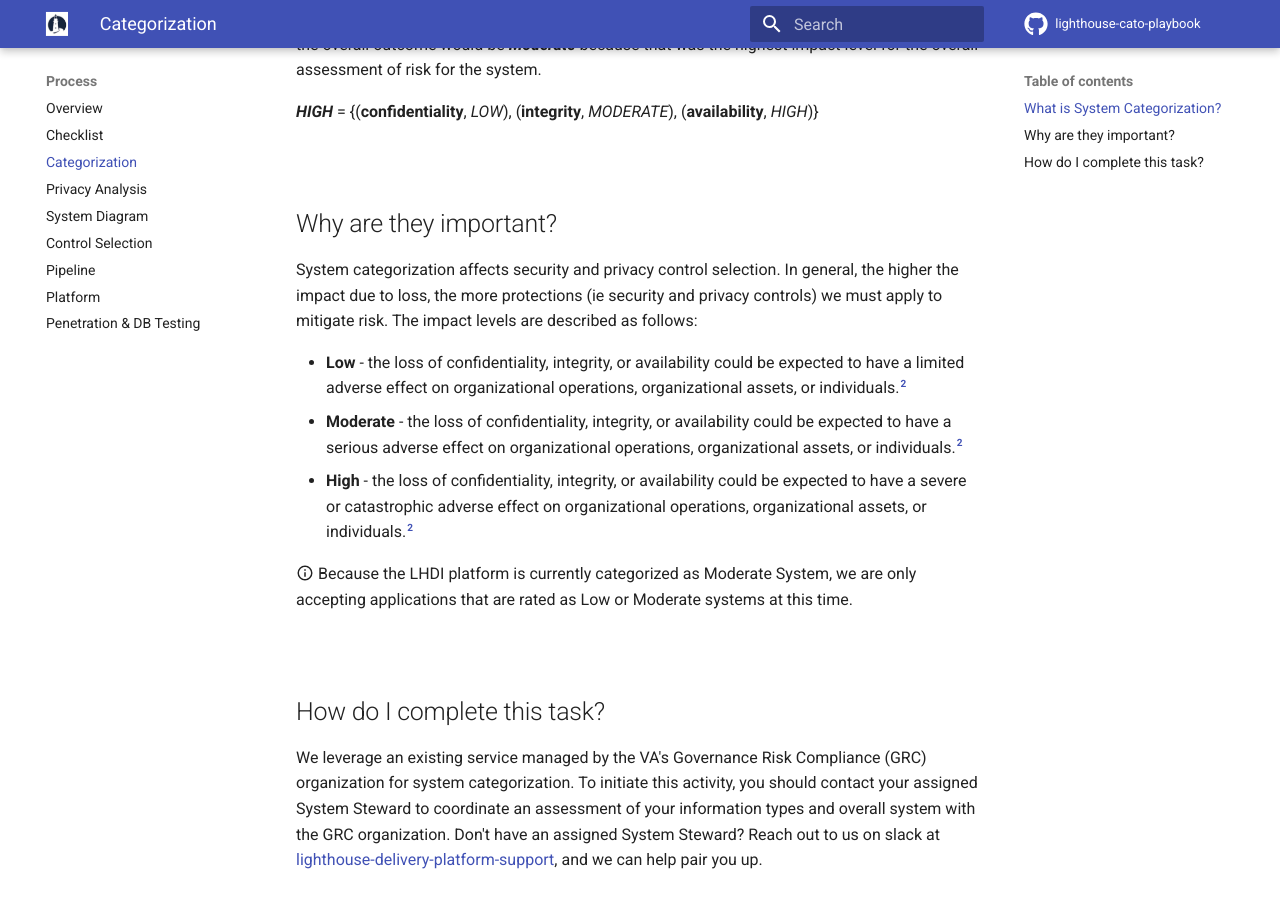
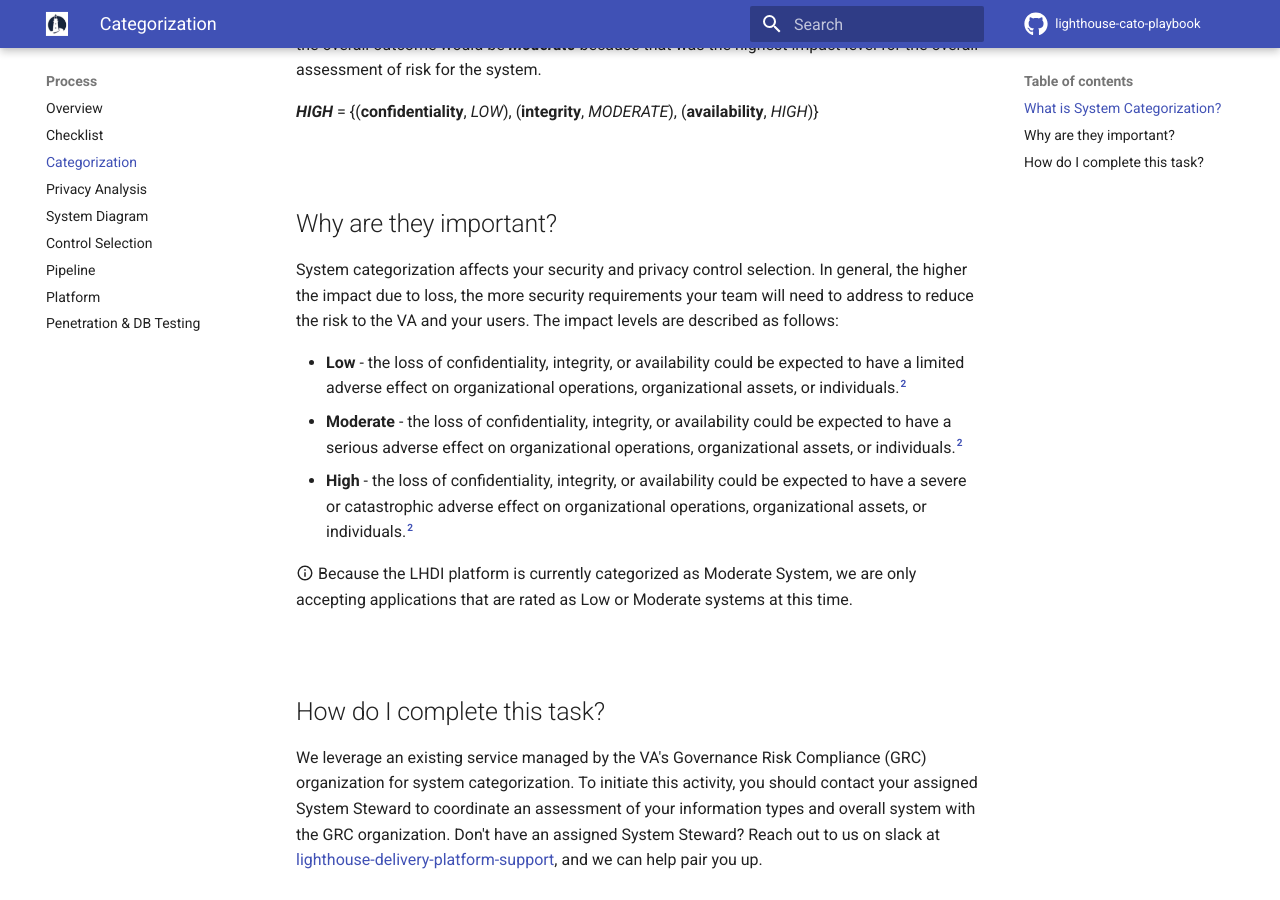
Before and after one commit to rise8-us/cato-playbook, an MkDocs documentation site: the page built from docs/categorization.md, in a window 1280 px wide and 900 px high, scrolled down 650 px. Built offline with MkDocs 1.6.1 and Material for MkDocs 9.7.7, drawn with Linux system fonts in a browser that asks for light colours; comment, search, counter and statistics services are not loaded.

Commit message:
Update categorization.md

```diff
--- a/docs/categorization.md
+++ b/docs/categorization.md
@@ -21,7 +21,7 @@ For another example, if a given information system were categorized {LOW, MODERA
 <br/>
 
 ## Why are they important?
-System categorization affects security and privacy control selection. In general, the higher the impact due to loss, the more protections (ie security and privacy controls) we must apply to mitigate risk. The impact levels are described as follows:
+System categorization affects your security and privacy control selection. In general, the higher the impact due to loss, the more security requirements your team will need to address to reduce the risk to the VA and your users. The impact levels are described as follows:
 
 - **Low** - the loss of confidentiality, integrity, or availability could be expected to have a limited adverse effect on organizational operations, organizational assets, or individuals.[^2]
 - **Moderate** - the loss of confidentiality, integrity, or availability could be expected to have a serious adverse effect on organizational operations, organizational assets, or individuals.[^2]
```
